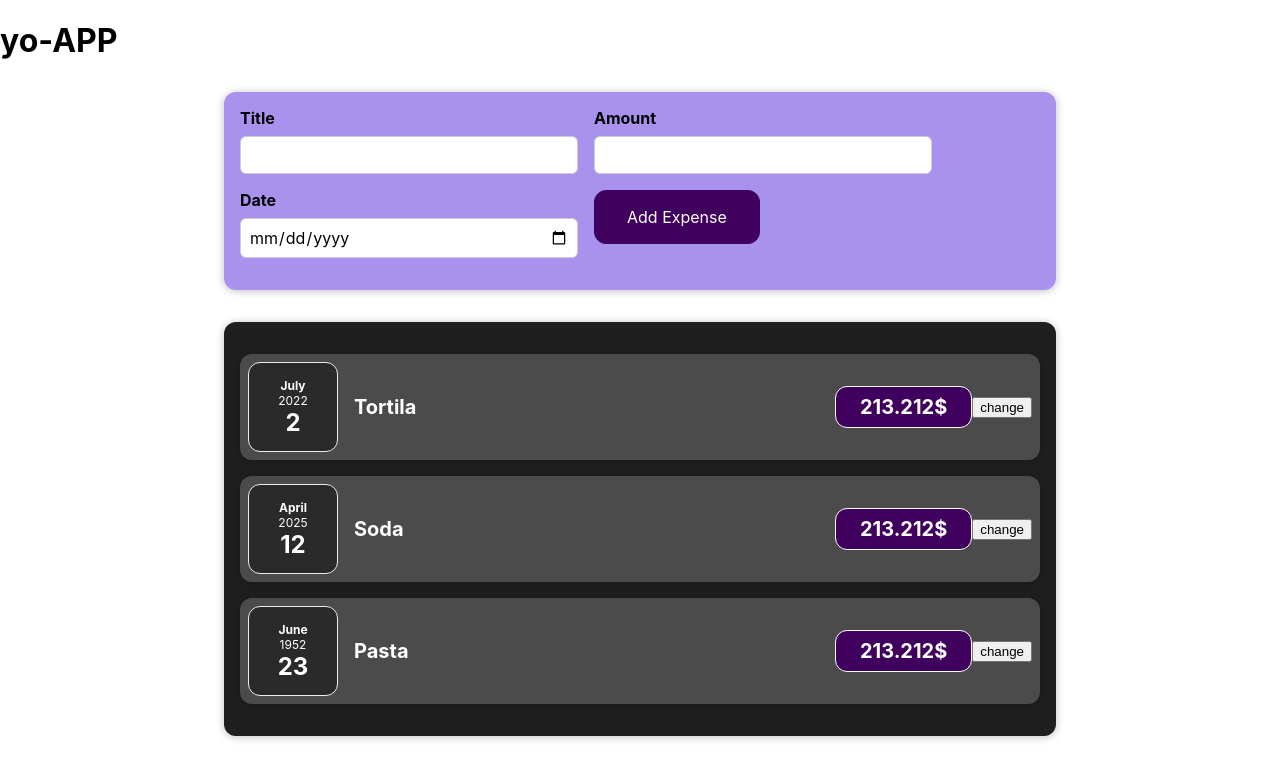
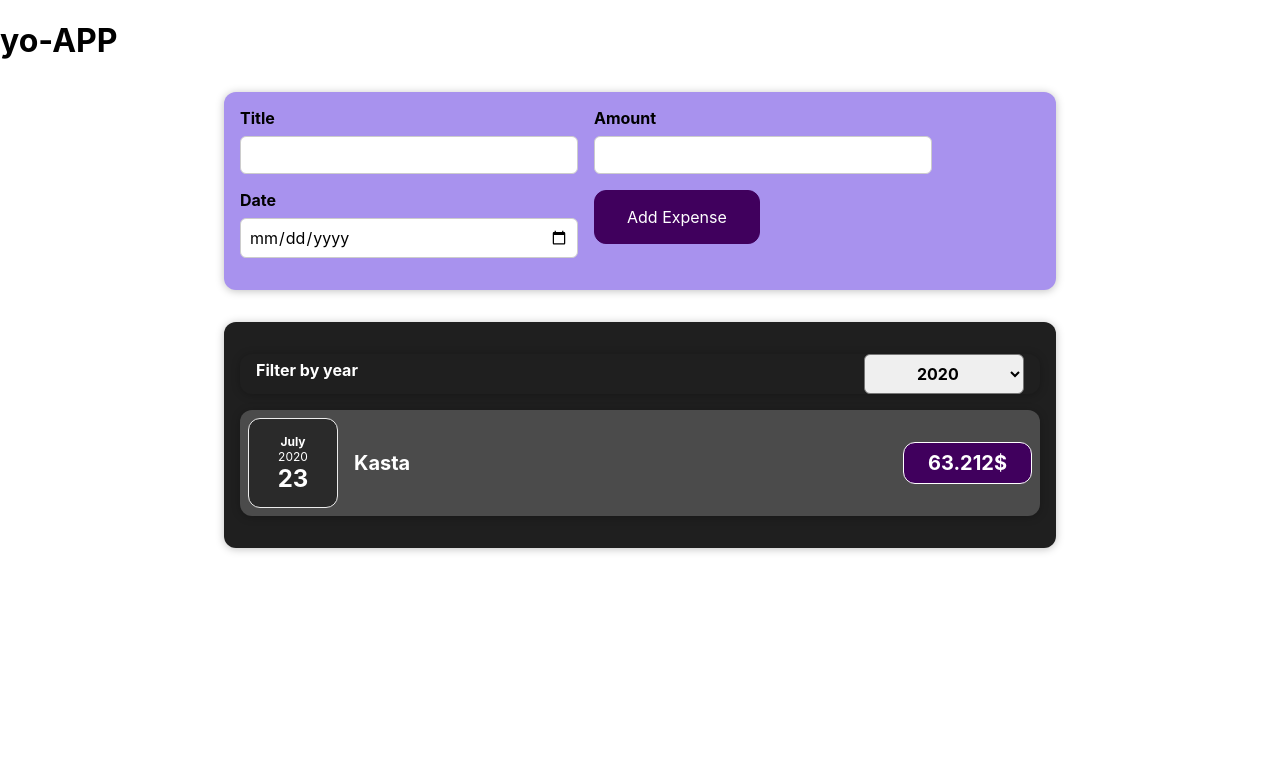
Before and after one commit to A1eeex/react_1, a React (Create React App) app in the folder react_app/: page / in a window 1280 px wide. Shown: the top 780 px of the page. Built offline with nearby package versions, Linux system fonts and the light colour scheme.

Commit message:
expensesContent

```diff
--- a/react_app/src/App.js
+++ b/react_app/src/App.js
@@ -1,8 +1,9 @@
 import Expenses from "./components/Expenses/Expenses";
-import React from "react";
+import React, {useState} from "react";
 import NewExpense from "./components/NewExpense/NewExpense";
-function App() {
-    const expenses = [
+import {queryHelpers} from "@testing-library/react";
+
+const DUMMY_EXPENSES = [
     {
         id: 1,
         title: 'Tortila',
@@ -13,21 +14,35 @@ function App() {
         id: 2,
         title: 'Soda',
         amount: 213.212,
-            date: new Date(2025, 3, 12)
+        date: new Date(2022, 3, 12)
     },
     {
         id: 3,
         title: 'Pasta',
         amount: 213.212,
-            date: new Date(52, 5, 23)
+        date: new Date(2021, 5, 23)
+    },
+    {
+        id: 4,
+        title: 'Kasta',
+        amount: 63.212,
+        date: new Date(2020, 6, 23)
     }
 ]
 
+function App() {
+    const [expenses, setExpenses] = useState(DUMMY_EXPENSES)
+
+    const addExpensesHandler = (expense) => {
+        setExpenses((prevExpenses) => {
+            return [expense, ...prevExpenses]
+        })
+    }
     return (
         <div>
             <h1>yo-APP</h1>
-            <NewExpense/>
-            <Expenses expenses={expenses} />
+            <NewExpense onAddExpense={addExpensesHandler}/>
+            <Expenses expenses={expenses}/>
         </div>
 
     );
--- a/react_app/src/components/Expenses/ExpenseItem.js
+++ b/react_app/src/components/Expenses/ExpenseItem.js
@@ -4,23 +4,13 @@ import ExpenseDate from "./ExpenseDate";
 import Card from "../UI/Card";
 
 const ExpenseItem = ({date, title, price}) => {
-
-const [firstTitle, setFirstTitle] = useState(title);
-
-    const clickHandler = ()=> {
-        setFirstTitle('UPDATE')
-        console.log('fefe')
-    };
-
     return (
         <Card className='expense-item'>
-
             <ExpenseDate date={date}/>
             <div className='expense-item__description'>
-                <h2>{firstTitle}</h2>
+                <h2>{title}</h2>
                 <div className='expense-item__price'>{price}$</div>
             </div>
-            <button onClick={clickHandler}>change</button>
         </Card>
     );
 };
--- a/react_app/src/components/Expenses/Expenses.js
+++ b/react_app/src/components/Expenses/Expenses.js
@@ -1,16 +1,31 @@
-import React from 'react';
+import React, {useState} from 'react';
 import ExpenseItem from "./ExpenseItem";
 import './Expenses.css'
+import ExpensesFilter from "./ExpensesFilter";
 
 const Expenses = ({expenses}) => {
+    const [selectedValueFilter, setSelectedValueFilter] = useState('2020')
+
+    const filterHandlerChange = (selectedValue) => {
+        setSelectedValueFilter(selectedValue)
+    }
+    const filteredExpenses = expenses.filter((item) => {
+        return item.date.getFullYear().toString() === selectedValueFilter
+
+    })
+    let expensesContent = <p>Nothing to find</p>;
+    if (filteredExpenses.length > 0) {
+        expensesContent = filteredExpenses.map((item) => (
+            <ExpenseItem key={item.id} title={item.title} date={item.date} price={item.amount}/>
+        ))
+    }
     return (
-        <div className='expenses'>
-            <ExpenseItem title={expenses[0].title} date={expenses[0].date} price={expenses[0].amount}/>
-            <ExpenseItem title={expenses[1].title} date={expenses[1].date} price={expenses[1].amount}/>
-            <ExpenseItem title={expenses[2].title} date={expenses[2].date} price={expenses[2].amount}/>
-
+        <div>
+            <div className='expenses'>
+                <ExpensesFilter selectValue={selectedValueFilter} changeFilter={filterHandlerChange}/>
+                {expensesContent}
+            </div>
         </div>
-
     );
 };
 
--- /dev/null
+++ b/react_app/src/components/Expenses/ExpensesFilter.css
@@ -0,0 +1,24 @@
+.expenses-filter {
+    color: white;
+    padding: 0 1rem;
+}
+
+.expenses-filter__control {
+    display: flex;
+    width: 100%;
+    align-items: center;
+    justify-content: space-between;
+    margin: 1rem 0;
+}
+
+.expenses-filter label {
+    font-weight: bold;
+    margin-bottom: 0.5rem;
+}
+
+.expenses-filter select {
+    font: inherit;
+    padding: 0.5rem 3rem;
+    font-weight: bold;
+    border-radius: 6px;
+}
--- /dev/null
+++ b/react_app/src/components/Expenses/ExpensesFilter.js
@@ -0,0 +1,22 @@
+import React from 'react';
+import './ExpensesFilter.css'
+import Card from "../UI/Card";
+const ExpensesFilter = ({changeFilter,selectValue}) => {
+const changeFilterHandler = (e)=>{ changeFilter(e.target.value)}
+
+    return (
+        <Card className='expenses-filter'>
+            <div className='expenses-filter__control'>
+                <label>Filter by year</label>
+                <select onChange={changeFilterHandler} value={selectValue} >
+                    <option value='2022'>2022</option>
+                    <option value='2021'>2021</option>
+                    <option value='2020'>2020</option>
+                    <option value='2019'>2019</option>
+                </select>
+            </div>
+        </Card>
+    );
+};
+
+export default ExpensesFilter;
--- a/react_app/src/components/NewExpense/ExpenseForm.js
+++ b/react_app/src/components/NewExpense/ExpenseForm.js
@@ -1,7 +1,7 @@
 import React, {useState} from 'react';
 import './ExpenseForm.css'
 
-const ExpenseForm = () => {
+const ExpenseForm = ({onSaveExpenseData}) => {
     // const [title, setTitle]= useState('');
     // const [amount, seAmount]= useState('');
     // const [date, seDate]= useState('');
@@ -27,17 +27,19 @@ const ExpenseForm = () => {
     }
     const dateChangeHandler = (e) => {
         setUserInp((prevState) => {
-            return {...prevState, date: e.target.value}
+            return {...prevState, date: new Date(e.target.value) }
         })
     }
     const submitHandler = (e) => {
         e.preventDefault();
-        console.log(userInp)
+
+        onSaveExpenseData(userInp)
         setUserInp({
             title: '',
             amount: '',
             date: '',
         })
+
     }
     return (
         <form onSubmit={submitHandler}>
--- a/react_app/src/components/NewExpense/NewExpense.js
+++ b/react_app/src/components/NewExpense/NewExpense.js
@@ -1,10 +1,18 @@
 import React from 'react';
 import './NewExpense.css'
 import ExpenseForm from "./ExpenseForm";
-const NewExpense = () => {
+const NewExpense = ({onAddExpense}) => {
+
+    const saveExpenseDataHandler = (enteredExpenseData)=>{
+        const expenseData = {
+            ...enteredExpenseData,
+            id: Math.random().toString()
+        };
+        onAddExpense(expenseData)
+    }
     return (
         <div className='new-expense'>
-            <ExpenseForm/>
+            <ExpenseForm onSaveExpenseData={saveExpenseDataHandler}/>
         </div>
     );
 };
```
Lines whose indentation alone changed are shown as unchanged.
